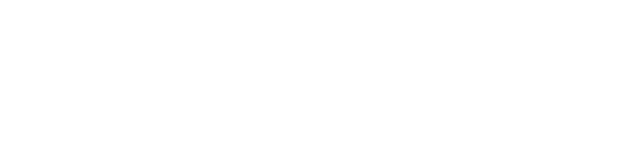
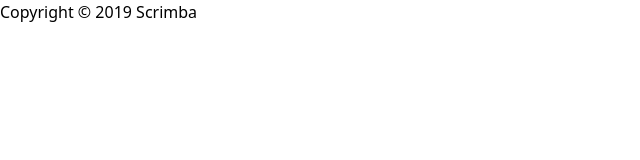
Before and after one commit to mehrnaz98/Tailwind-CSS-Landing-Page, a website: page index.html in a window 1280 px wide. Shown: the whole page, without its empty margins (0-640 px from the left). Drawn offline with nearby package versions, Linux system fonts and the light colour scheme.

Commit message:
Add footer section

```diff
--- a/index.html
+++ b/index.html
@@ -14,6 +14,8 @@
 
     <main></main>
 
-    <footer></footer>
+    <footer>
+      <p>Copyright © 2019 Scrimba</p>
+    </footer>
   </body>
 </html>
```
